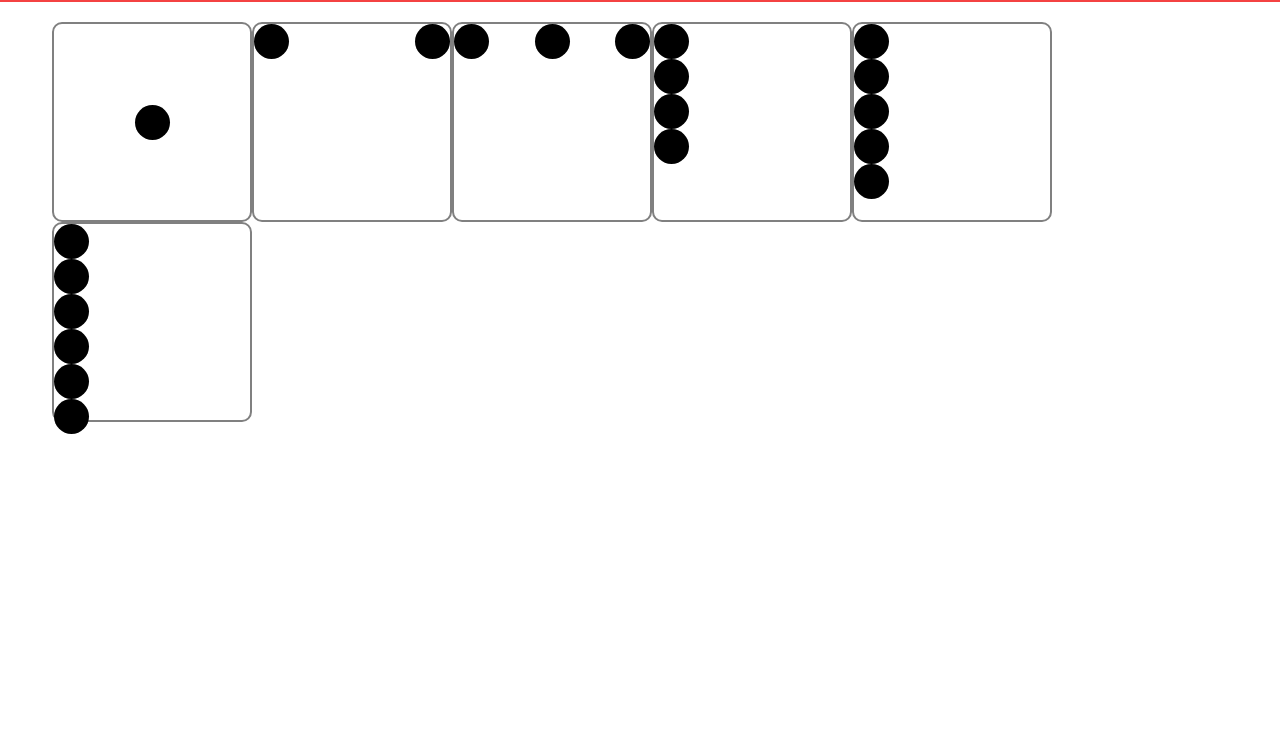
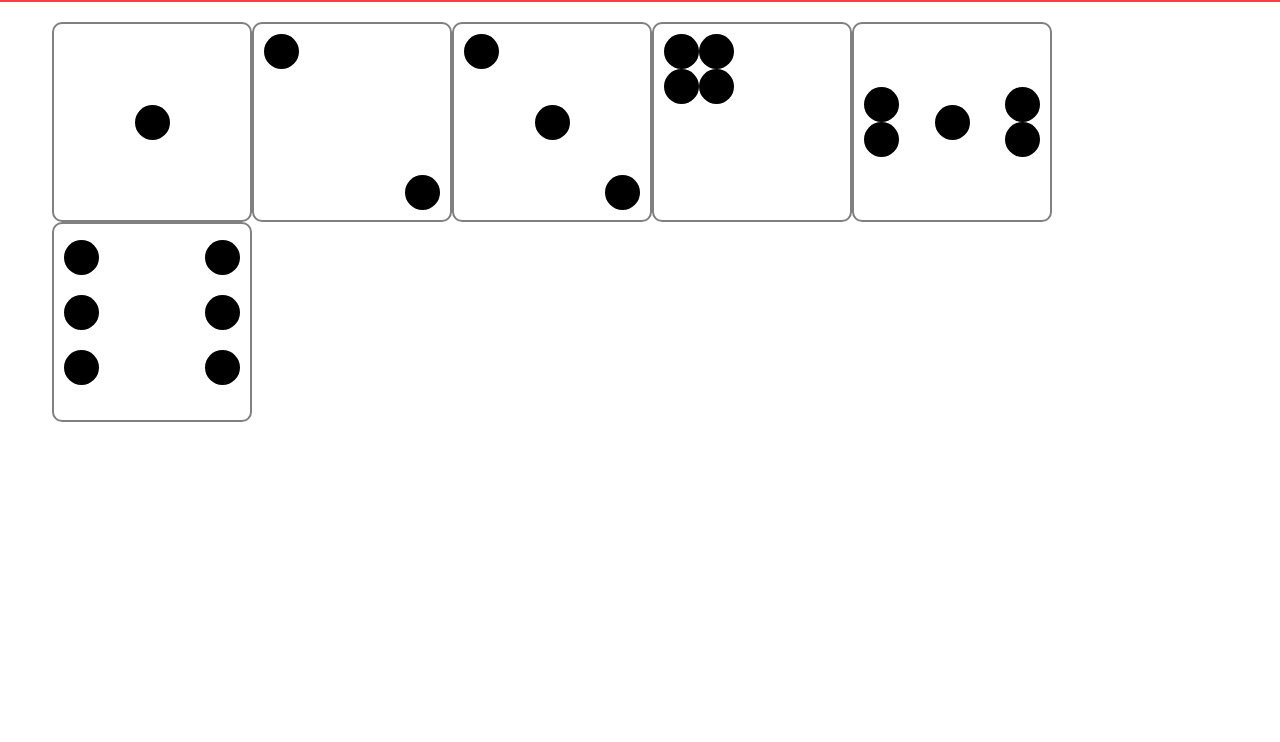
Before and after one commit to Tamothy/flex-box-exercise, a plain HTML site: page dice.html in a window 1280 px wide. Shown: the part 58-800 px from the top of the page. Drawn offline with Linux system fonts and the light colour scheme.

Commit message:
add dice flex-box exercise

```diff
--- a/scss/styles2.scss
+++ b/scss/styles2.scss
@@ -9,12 +9,11 @@
   a {
     color: white;
     margin-left: 20px;
+    text-decoration: none;
   }
 }
 
 *, *::before, *::after {
-  -webkit-box-sizing: border-box;
-  -moz-box-sizing: border-box;
   box-sizing: border-box;
 }
 
@@ -37,6 +36,7 @@ body {
   border-radius: 100%;
 }
 .first-face {
+  padding: 10px;
   border-radius: 10px;
   border: 2px gray solid;
   width: 200px;
@@ -46,36 +46,62 @@ body {
   align-items: center;
 }
 .second-face {
+  padding: 10px;
   border-radius: 10px;
   border: 2px gray solid;
   width: 200px;
   height: 200px;
   display: flex;
   justify-content: space-between;
+  .pip:nth-child(2){
+    align-self: flex-end;
+  }
 }
 .third-face {
+  padding: 10px;
   border-radius: 10px;
   border: 2px gray solid;
   width: 200px;
   height: 200px;
   display: flex;
   justify-content: space-between;
+  .pip:nth-child(2){
+    align-self: center;
+    justify-content: center;
+  }
+  .pip:nth-child(3){
+    align-self: flex-end;
+  }
 }
 .fourth-face {
+  padding: 10px;
   border-radius: 10px;
   border: 2px gray solid;
   width: 200px;
   height: 200px;
+  display: flex;
 }
 .fifth-face {
+  padding: 10px;
   border-radius: 10px;
   border: 2px gray solid;
   width: 200px;
   height: 200px;
+  display: flex;
+  justify-content: space-between;
+  align-items: center;
 }
 .sixth-face {
+  padding: 10px;
   border-radius: 10px;
   border: 2px gray solid;
   width: 200px;
   height: 200px;
+  display: flex;
+  justify-content: center;
+  justify-content: space-between;;
+  align-items: center;
+  .pip {
+    margin-bottom: 20px;
+  }
 }
```
Also changed, not shown: css/styles2.css, 1 other file.
